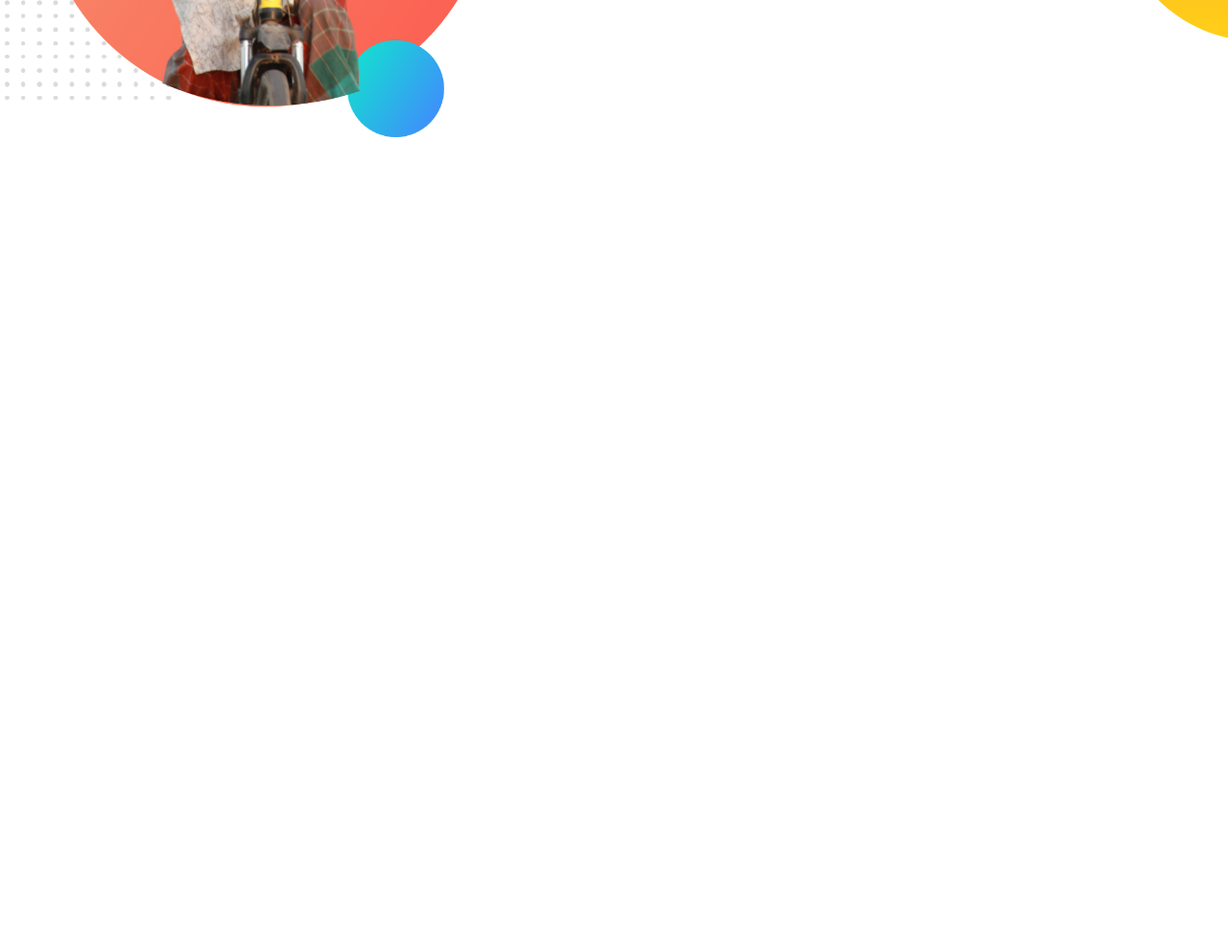
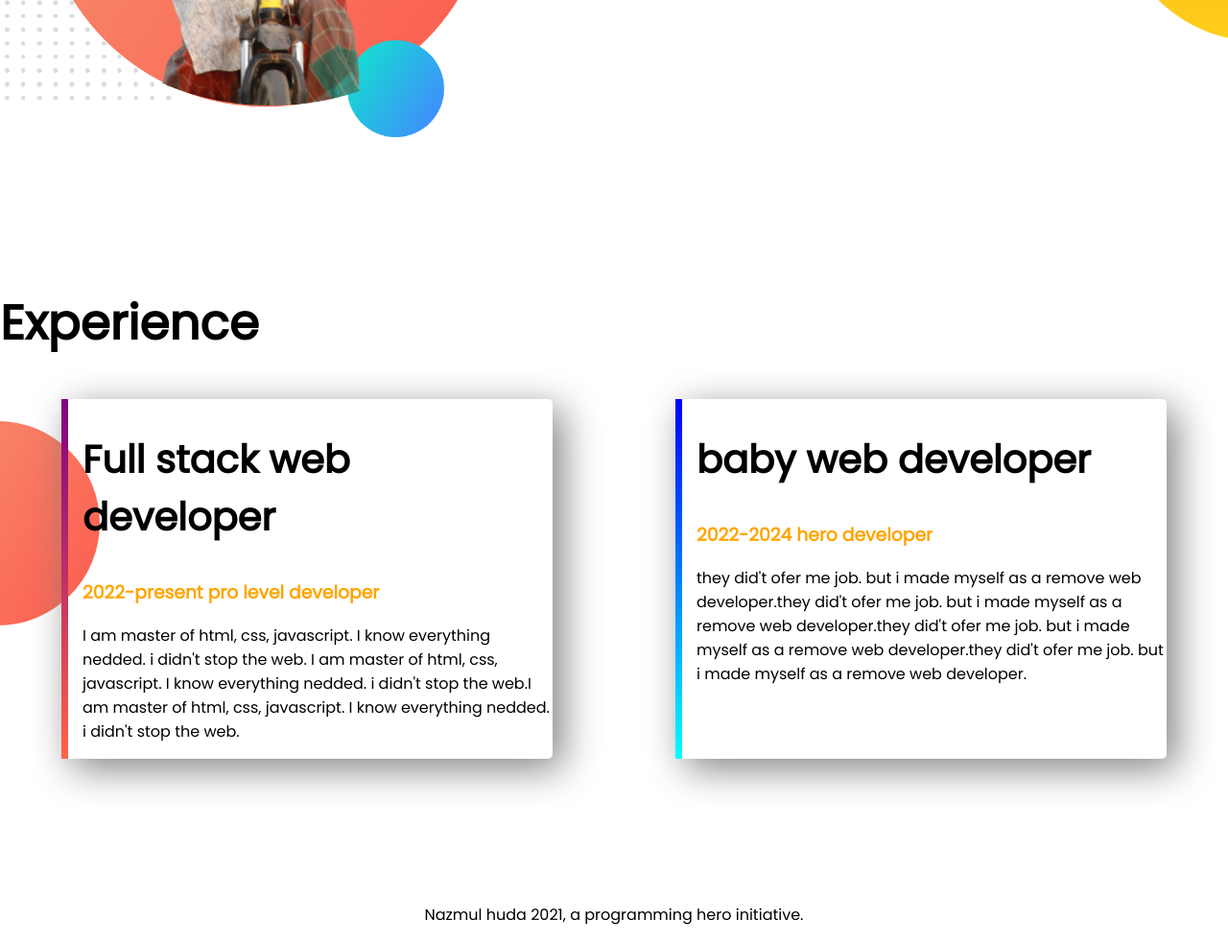
Before and after one commit to nazmulhuda9/second-web, a plain HTML site: page index.html in a window 1280 px wide. Shown: the part 1023-2005 px from the top of the page at 96% size. Before the commit the page ends 1323 px from the top, so only its background shows below. Drawn offline with Linux system fonts and the light colour scheme.

Commit message:
footer and experience added

```diff
--- a/index.html
+++ b/index.html
@@ -13,7 +13,7 @@
 </head>
 
 <body>
-    <section class="top-banner">
+    <section class="top-banner flexible-container">
         <div class="half-width">
             <h1>Welcome To</h1>
             <h1> <span class="orange-color">Nazmul Huda's</span> World</h1>
@@ -28,7 +28,7 @@
             <img src="my-bg (2).png" alt="my bg">
         </div>
     </section>
-    <section class="dream-big">
+    <section class="dream-big flexible-container">
         <div class="half-width">
             <img src="my-bg (2).png" alt="my photo">
         </div>
@@ -41,6 +41,29 @@
             <a class="link-button" target="blank" href="">DOWNLOAD RESUME</a>
         </div>
     </section>
+    <section class="experience-area">
+        <h1>Experience</h1>
+        <div class="flexible-container">
+            <div id="full-stack" class="experience-item">
+                <h2>Full stack web developer</h2>
+                <h3 class="orange-color">2022-present pro level developer</h3>
+                <p>I am master of html, css, javascript. I know everything nedded. i didn't stop the web. I am master of
+                    html, css, javascript. I know everything nedded. i didn't stop the web.I am master of html, css,
+                    javascript. I know everything nedded. i didn't stop the web.</p>
+            </div>
+
+            <div id="web-experience" class="experience-item">
+                <h2>baby web developer</h2>
+                <h3 class="orange-color">2022-2024 hero developer</h3>
+                <p> they did't ofer me job. but i made myself as a remove web developer.they did't ofer me job. but i
+                    made myself as a remove web developer.they did't ofer me job. but i made myself as a remove web
+                    developer.they did't ofer me job. but i made myself as a remove web developer.</p>
+            </div>
+        </div>
+    </section>
+    <footer>
+        <p> Nazmul huda 2021, a programming hero initiative.</p>
+    </footer>
 </body>
 
 </html>
--- a/style.css
+++ b/style.css
@@ -5,10 +5,13 @@ body{
 h1{
     font-size: 50px;
 }
+h2 {
+    font-size: 40px;
+}
 .orange-color{
     color: orange;
 }
-section{
+.flexible-container{
     display: flex;
     margin-bottom: 150px;
 }
@@ -36,3 +39,30 @@ section{
     background-repeat: no-repeat;
     background-position: right;
 }
+.experience-area{
+    background-image: url(images/exp-bg.png);
+    background-repeat: no-repeat;
+    background-position: left;
+}
+.experience-item{
+    width: 40%;
+    margin-left: 5%;
+    margin-right: 5%;
+    padding-left: 15px;
+    box-shadow: 10px 10px 40px gray;
+    border-radius: 5px;
+
+}
+#web-experience{
+    border-left: 7px solid;
+border-image: linear-gradient(blue, cyan);
+border-image-slice: 1;
+}
+#full-stack{
+    border-left: 7px solid;
+border-image: linear-gradient(purple, tomato);
+border-image-slice: 1;
+}
+footer p {
+    text-align: center;
+}
```
Also changed, not shown: images/jhankar.png (deleted), images/jhankar2.png (deleted).
